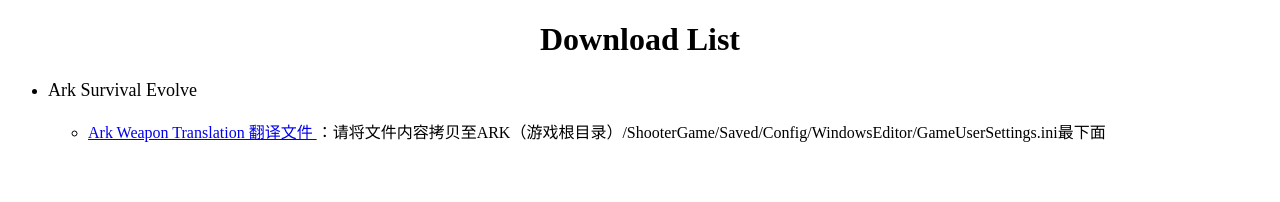
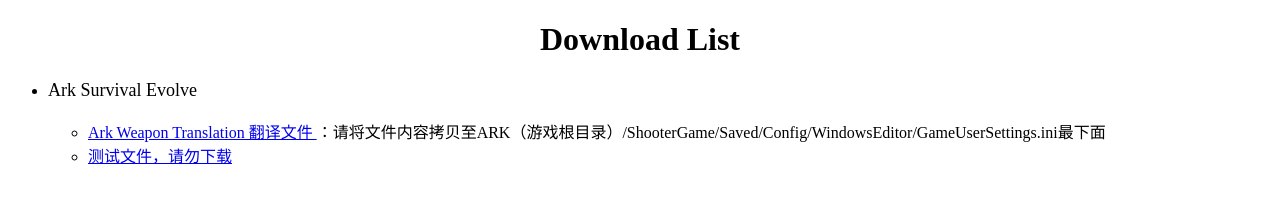
Before and after one commit to ZhenhaoLu/ZhenhaoLu.github.io, a plain HTML site: page Download/Download.html in a window 1280 px wide. Drawn offline with Linux system fonts and the light colour scheme.

Commit message:
ARK updated

```diff
--- a/Download/Download.html
+++ b/Download/Download.html
@@ -15,6 +15,11 @@
                     Ark Weapon Translation 翻译文件
                 </a>：请将文件内容拷贝至ARK（游戏根目录）/ShooterGame/Saved/Config/WindowsEditor/GameUserSettings.ini最下面
             </li>
+            <li>
+                <a href="Ark%20Survival%20Evolve/Ark-Weapon.zip" download="Ark-Weapon.zip">
+                    测试文件，请勿下载
+                </a>
+            </li>
         </ul>
     </li>
 </ul>
```
Also changed, not shown: 1 other file.
